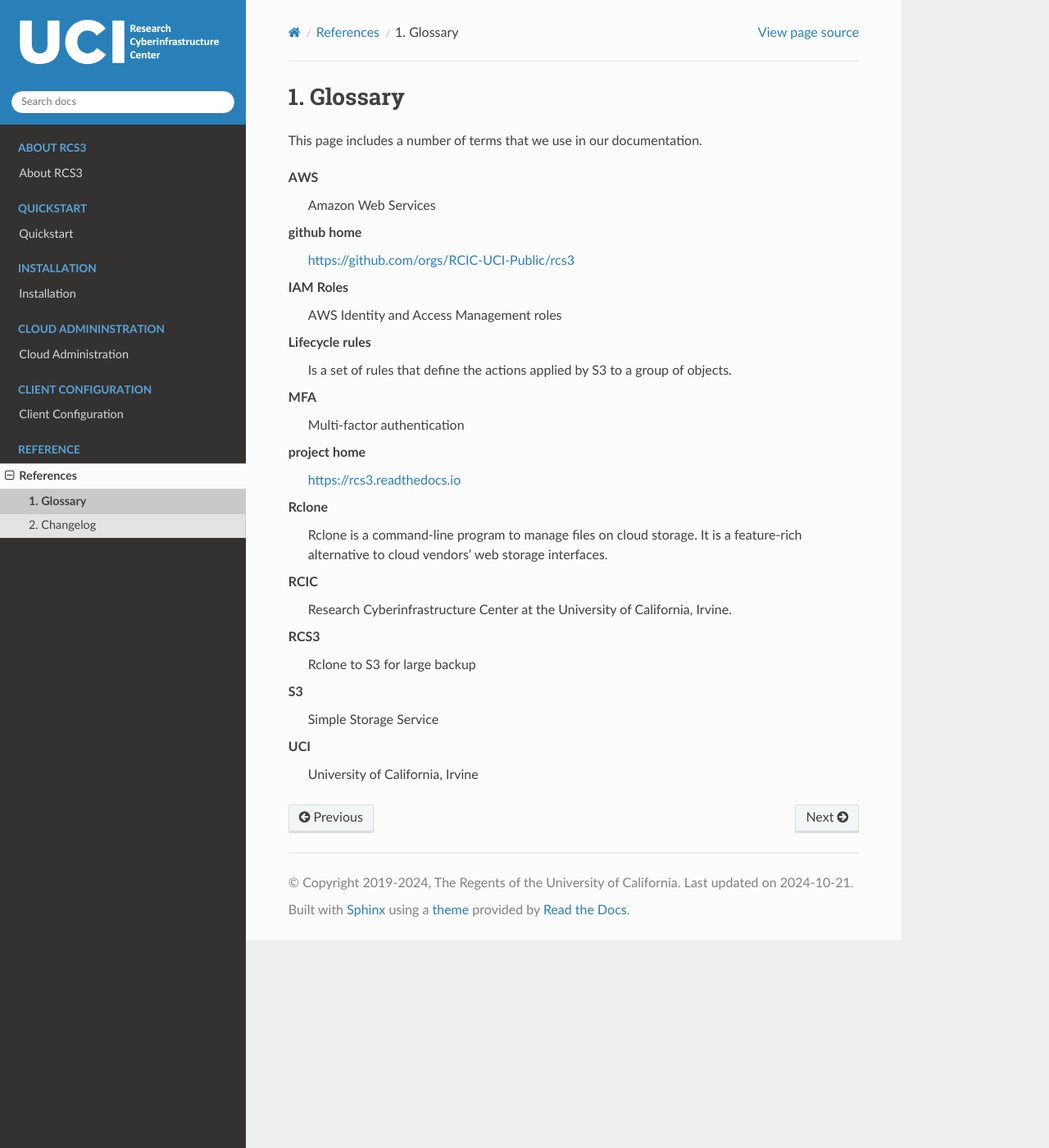
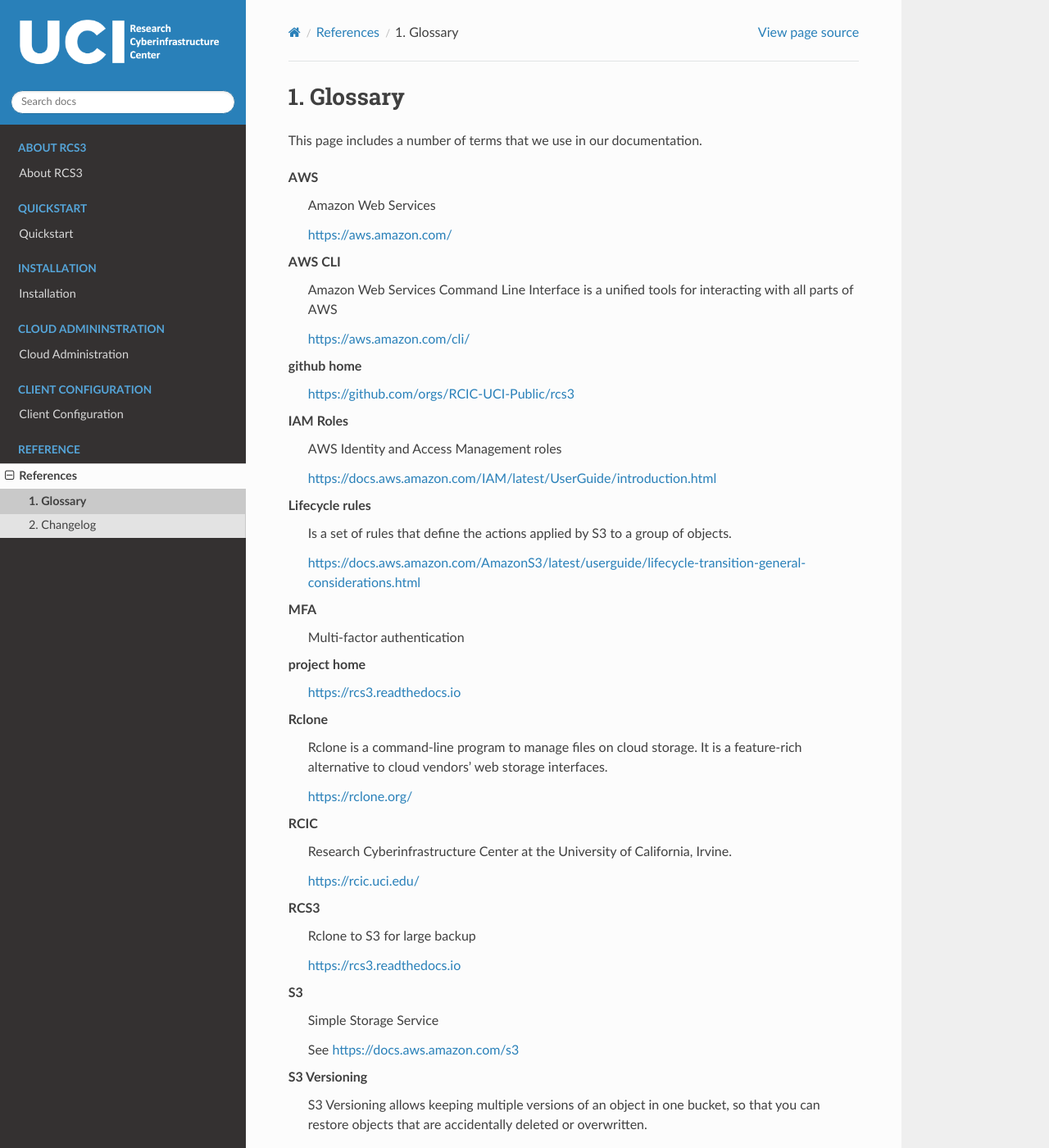
Before and after one commit to RCIC-UCI-Public/rcs3-docs, a Sphinx documentation site: the page built from docs/source/references/glossary.rst, in a window 1280 px wide and 1400 px high. Shown: the whole window at 82% size. Built offline with Sphinx 7.4.7 and the Read the Docs theme 3.1.0, drawn with Linux system fonts in a browser that asks for light colours; some of the changed text lies outside the part shown.

Commit message:
glossary.rst: updates and additions

```diff
--- a/docs/source/references/glossary.rst
+++ b/docs/source/references/glossary.rst
@@ -6,35 +6,62 @@
 .. glossary::
 
    AWS
-     Amazon Web Services
+      Amazon Web Services
+
+      https://aws.amazon.com/
+
+   AWS CLI
+      Amazon Web Services Command Line Interface is a unified tools for interacting with all parts of AWS
+
+      https://aws.amazon.com/cli/
 
    github home
       https://github.com/orgs/RCIC-UCI-Public/rcs3
 
    IAM Roles
-     AWS Identity and Access Management  roles
+      AWS Identity and Access Management roles
+
+      https://docs.aws.amazon.com/IAM/latest/UserGuide/introduction.html
 
    Lifecycle rules
-     Is a set of rules that define the actions applied by S3 to a group of objects.
+      Is a set of rules that define the actions applied by S3 to a group of objects.
+
+      https://docs.aws.amazon.com/AmazonS3/latest/userguide/lifecycle-transition-general-considerations.html
 
    MFA
-     Multi-factor authentication
+      Multi-factor authentication
 
    project home
      https://rcs3.readthedocs.io
 
    Rclone
-     Rclone is a command-line program to manage files on cloud storage.
-     It is a feature-rich alternative to cloud vendors' web storage interfaces.
+      Rclone is a command-line program to manage files on cloud storage.
+      It is a feature-rich alternative to cloud vendors' web storage interfaces.
+
+      https://rclone.org/
 
    RCIC
-	 Research Cyberinfrastructure Center at the University of California, Irvine.
+      Research Cyberinfrastructure Center at the University of California, Irvine.
+
+      https://rcic.uci.edu/
 
    RCS3
-     Rclone to S3 for large backup
+      Rclone to S3 for large backup
+
+      https://rcs3.readthedocs.io
 
    S3
       Simple Storage Service
 
+      See https://docs.aws.amazon.com/s3
+
+   S3 Versioning
+      S3 Versioning allows keeping multiple versions of an object in one bucket,
+      so that you can restore objects that are accidentally deleted or overwritten.
+
+      See https://docs.aws.amazon.com/AmazonS3/latest/userguide/Versioning.html
+
    UCI
-     University of California, Irvine
+      University of California, Irvine
+
+      https://uci.edu/
```
